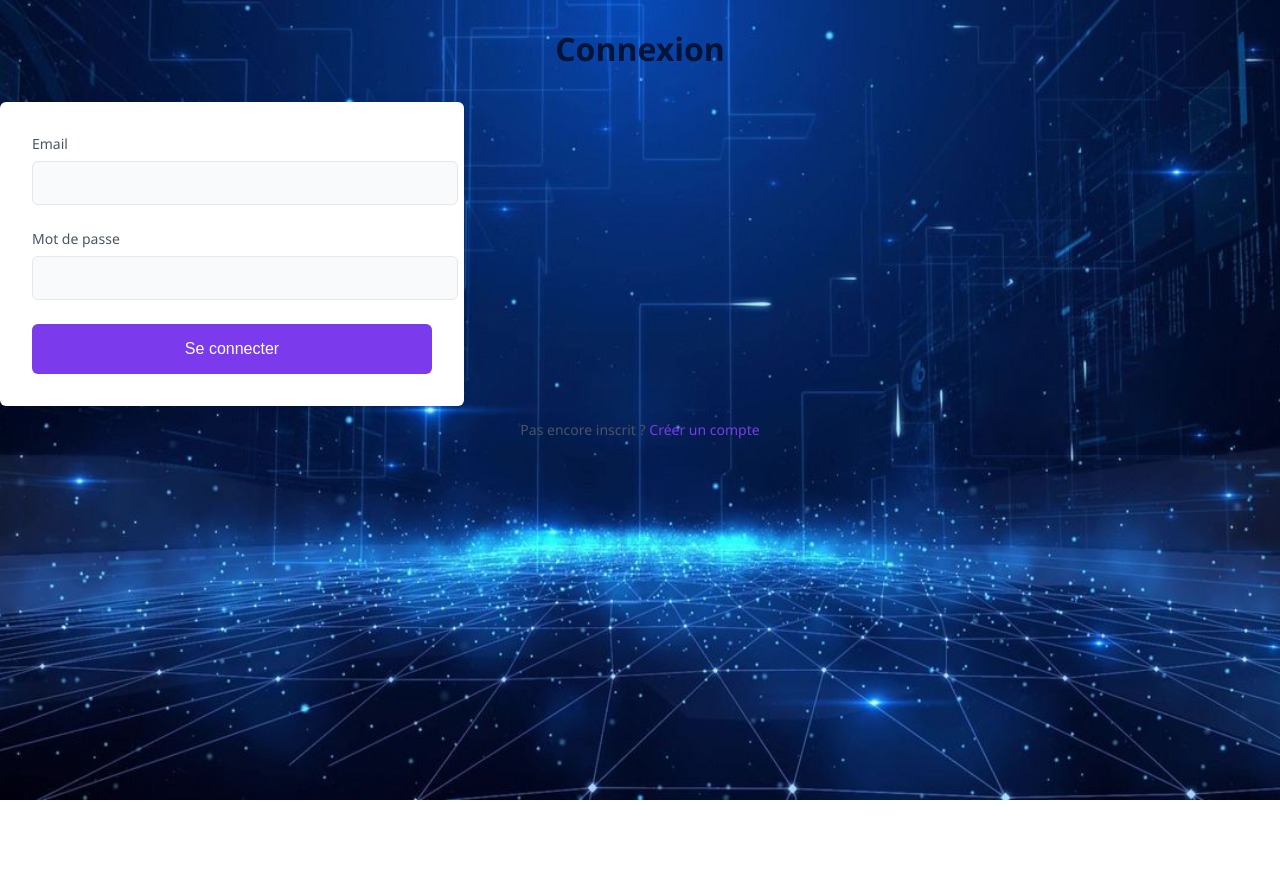
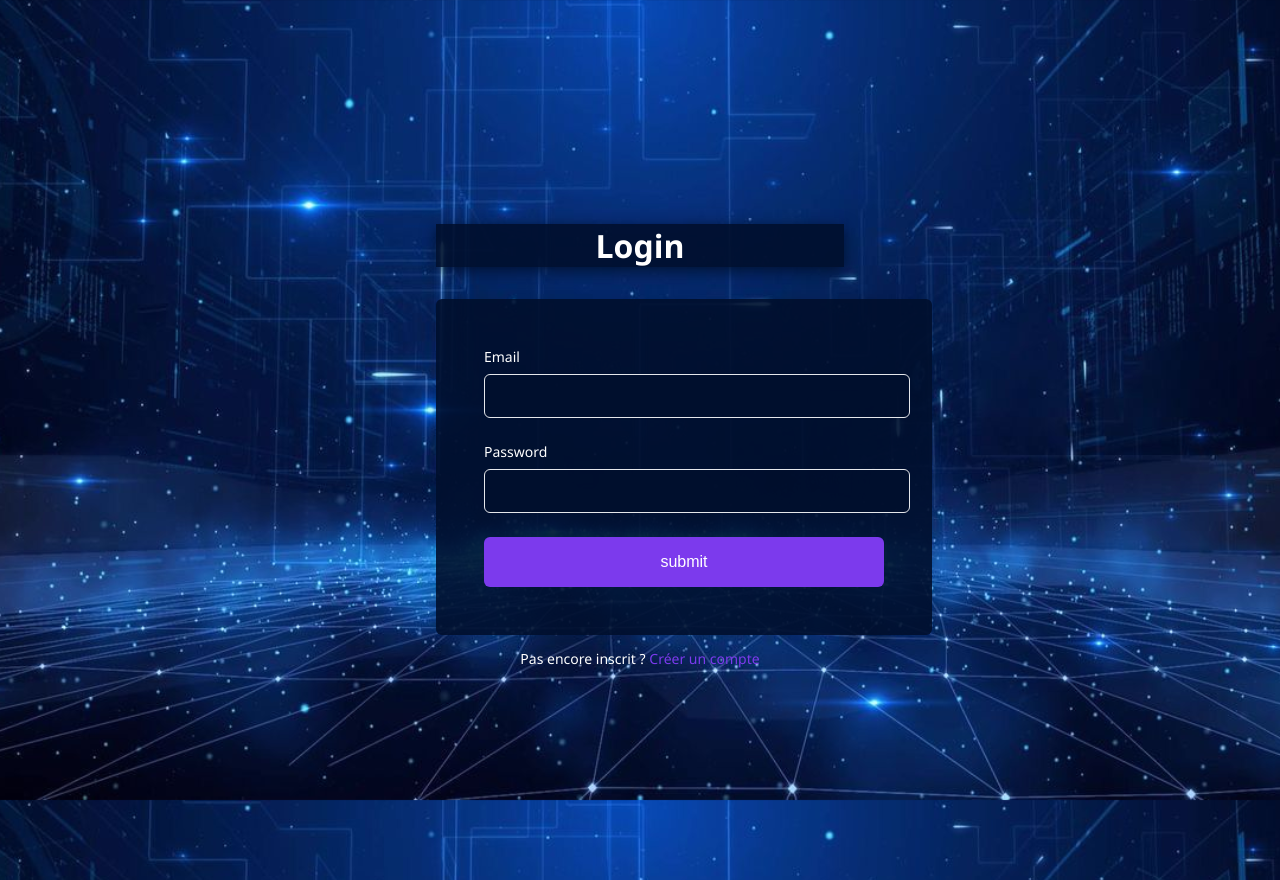
Before and after one commit to darren-lorenzo/HUB-Epitech-CTF-Arena-2025, a React (Create React App) app in the folder arena-frontend/: page / in a window 1280 px wide. Before the commit the page ends 800 px from the top, so only its background shows below. Built offline with nearby package versions, Linux system fonts and the light colour scheme; the HTML template or start-up script is replaced by a standard one.

Commit message:
Add : add design for login

```diff
--- a/arena-frontend/src/App.js
+++ b/arena-frontend/src/App.js
@@ -10,8 +10,8 @@ function App() {
     <Router>
       <Routes>
         <Route path="/" element={<Login />} />
+        <Route path="/" element={<HomePage />} />
         <Route path="/" element={<Register />} />
-        <Route path="/" element={<HomePage />} />
         <Route path="/logout" element={<Logout />} />
         <Route path="/profil" element={<UserProfile />} />
       </Routes>
--- a/arena-frontend/src/Login.css
+++ b/arena-frontend/src/Login.css
@@ -1,7 +1,11 @@
 /* Login.css */
 body {
   margin: 0;
+  display: flex;
   font-family: 'Segoe UI', sans-serif;
+  justify-content:center;
+  align-items: center;
+  min-height: 110vh;
   background: url('background.jpg') no-repeat center center fixed;
   background-size: cover;
   color: white;
@@ -20,14 +24,16 @@ body {
   h2 {
     font-size: 2rem;
     font-weight: 600;
-    color: rgba(0, 15, 45, 0.9);
+    background-color: rgba(0, 15, 45, 0.9);
+    box-shadow: 0 4px 15px rgba(0, 15, 45, 0.9);
+    color: white;
     margin-bottom: 2rem;
     text-align: center;
   }
 
   form {
-    background-color: white;
-    padding: 2rem;
+    background-color: rgba(0, 15, 45, 0.9);
+    padding: 3rem;
     border-radius: 0.375rem;
     box-shadow: 0 4px 15px rgba(0, 0, 0, 0.1);
     width: 100%;
@@ -38,7 +44,7 @@ body {
     display: block;
     font-size: 0.875rem;
     font-weight: 500;
-    color: #4b5563;
+    color: white;
     margin-bottom: 0.5rem;
   }
 
@@ -48,8 +54,8 @@ body {
     margin-bottom: 1.5rem;
     border-radius: 0.375rem;
     border: 1px solid #e5e7eb;
-    background-color: #f9fafb;
-    color: #333;
+    background-color: rgba(0, 15, 45, 0.9);
+    color: white;
     font-size: 1rem;
     outline: none;
     transition: border-color 0.2s;
@@ -89,7 +95,7 @@ body {
   p {
     text-align: center;
     font-size: 0.875rem;
-    color: #4b5563;
+    color: white;
   }
 
   p a {
--- a/arena-frontend/src/Login.js
+++ b/arena-frontend/src/Login.js
@@ -35,7 +35,7 @@ function Login() {
 
     return (
         <div className="login-page">
-            <h2>Connexion</h2>
+            <h2>Login</h2>
             {error && <p className="error">{error}</p>}
             <form onSubmit={handleSubmit}>
                 <label>Email</label>
@@ -47,7 +47,7 @@ function Login() {
                     onChange={handleChange}
                 />
 
-                <label>Mot de passe</label>
+                <label>Password</label>
                 <input
                     type="password"
                     name="password"
@@ -56,7 +56,7 @@ function Login() {
                     onChange={handleChange}
                 />
 
-                <button type="submit">Se connecter</button>
+                <button type="submit">submit</button>
             </form>
             <p>Pas encore inscrit ? <Link to="/register">Créer un compte</Link></p>
         </div>
```
